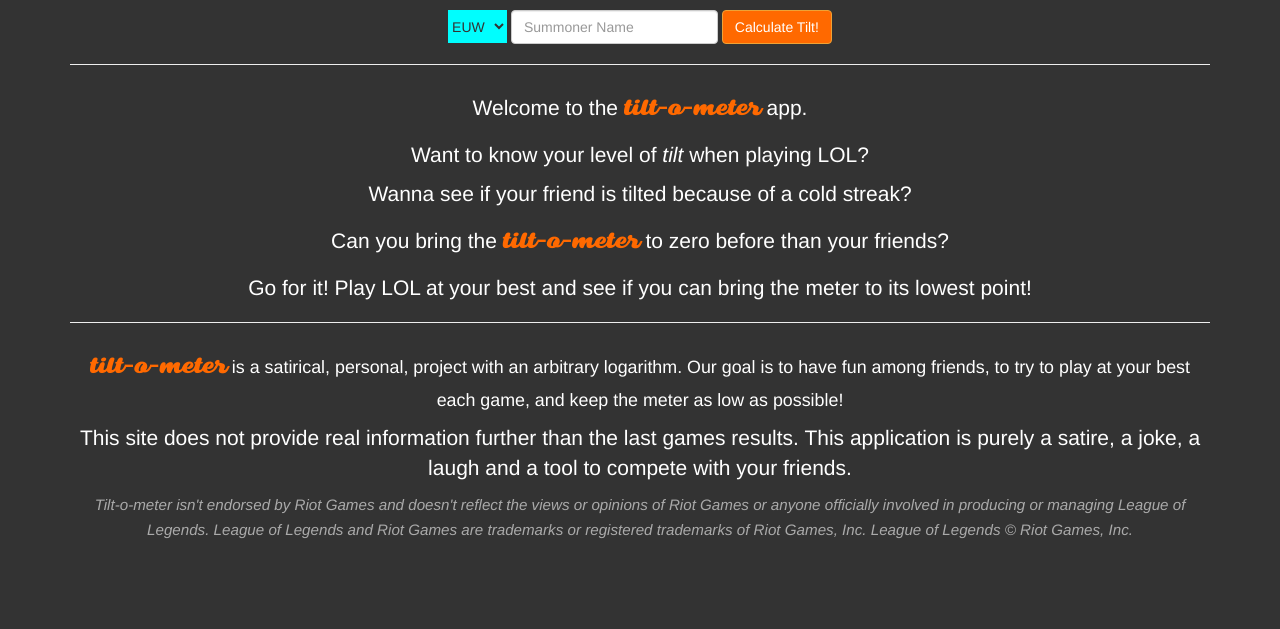
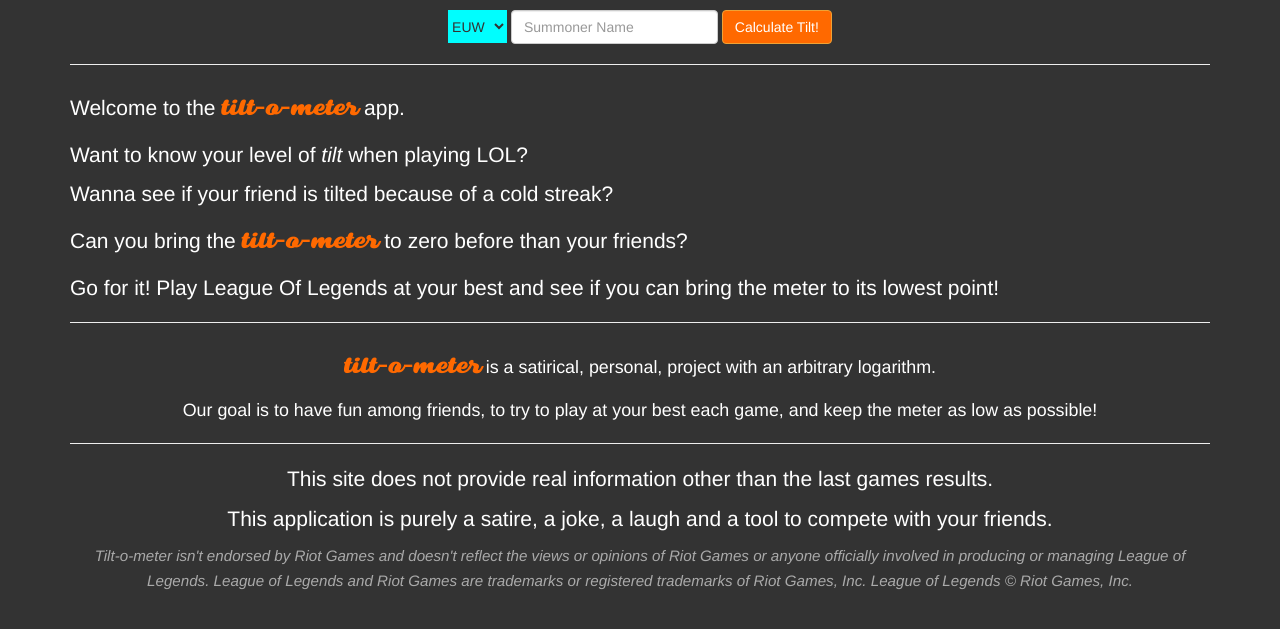
Before and after one commit to patillacode/tilt-o-meter, a Flask app: page / in a window 1280 px wide. Shown: the part 126-755 px from the top of the page. Run offline with Flask 2, Linux system fonts and the light colour scheme; some libraries are stand-ins or nearby versions.

Commit message:
Edited homepage text, minor style fixes.

```diff
--- a/tiltometer/templates/index.html
+++ b/tiltometer/templates/index.html
@@ -36,16 +36,19 @@
             </form>
         </div>
         <hr>
-        <div id="explanation-text" class="lead text-center">
+        <div id="explanation-text" class="lead">
             <p>Welcome to the <a href="{{ host }}" class="tilt-font">tilt-o-meter</a> app. </p>
             <p>Want to know your level of <em>tilt</em> when playing LOL? </p>
             <p>Wanna see if your friend is tilted because of a cold streak?</p>
             <p>Can you bring the <a href="{{ host }}" class="tilt-font">tilt-o-meter</a> to zero before than your friends?</p>
-            <p>Go for it! Play LOL at your best and see if you can bring the meter to its lowest point!</p>
+            <p>Go for it! Play League Of Legends at your best and see if you can bring the meter to its lowest point!</p>
             <hr>
-            <p class="small"><a href="{{ host }}" class="tilt-font">tilt-o-meter</a> is a satirical, personal, project with an arbitrary logarithm. Our goal is to have fun among friends, to try to play at your best each game, and keep the meter as low as possible!</p>
-            <p>This site does not provide real information further than the last games results. This application is  purely a satire, a joke, a laugh and a tool to compete with your friends.</p>
-            <p id="riot-disclaimer" class="small">
+            <p class="small text-center"><a href="{{ host }}" class="tilt-font">tilt-o-meter</a> is a satirical, personal, project with an arbitrary logarithm.</p>
+            <p class="small text-center">Our goal is to have fun among friends, to try to play at your best each game, and keep the meter as low as possible!</p>
+            <hr>
+            <p class="text-center">This site does not provide real information other than the last games results.</p>
+            <p class="text-center">This application is purely a satire, a joke, a laugh and a tool to compete with your friends.</p>
+            <p id="riot-disclaimer" class="small text-center">
                 <small>
                     <em>Tilt-o-meter isn't endorsed by Riot Games and doesn't reflect the views or opinions of Riot Games or anyone officially involved in producing or managing League of Legends. League of Legends and Riot Games are trademarks or registered trademarks of Riot Games, Inc. League of Legends &copy; Riot Games, Inc.</em>
                 </small>
```
